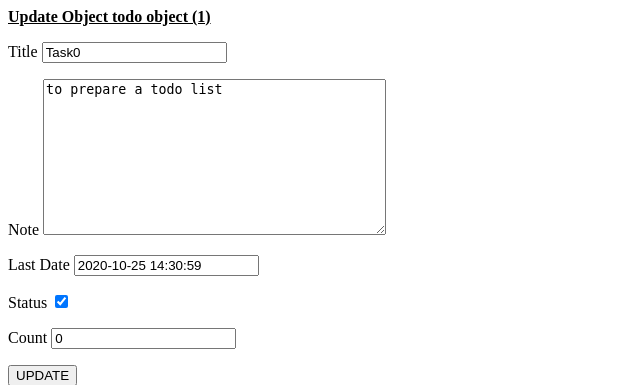
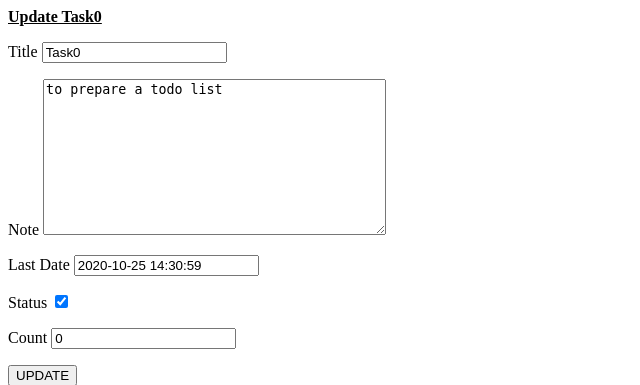
Before and after one commit to Niket-Shah28/Unicode-Task-0, a Django app: page /update/1/ in a window 1280 px wide. Shown: the top 385 px of the page, without its empty margins (0-640 px from the left). Run offline with Django 4.2, Linux system fonts and the light colour scheme; data comes from the database, SQL or seed files in the repository; both versions use the stored data as it was after the commit.

Commit message:
Changes to be committed:

```diff
--- a/todo/list/templates/update.html
+++ b/todo/list/templates/update.html
@@ -7,7 +7,7 @@
     <title>Update</title>
 </head>
 <body>
-    <label><strong><u>Update Object {{id}}</u></strong></label>
+    <label><strong><u>Update {{id.Title}}</u></strong></label>
     <form action="" method="POST">
         {% csrf_token %}
         {%for field in list%}
```
Also changed, not shown: todo/db.sqlite3.
